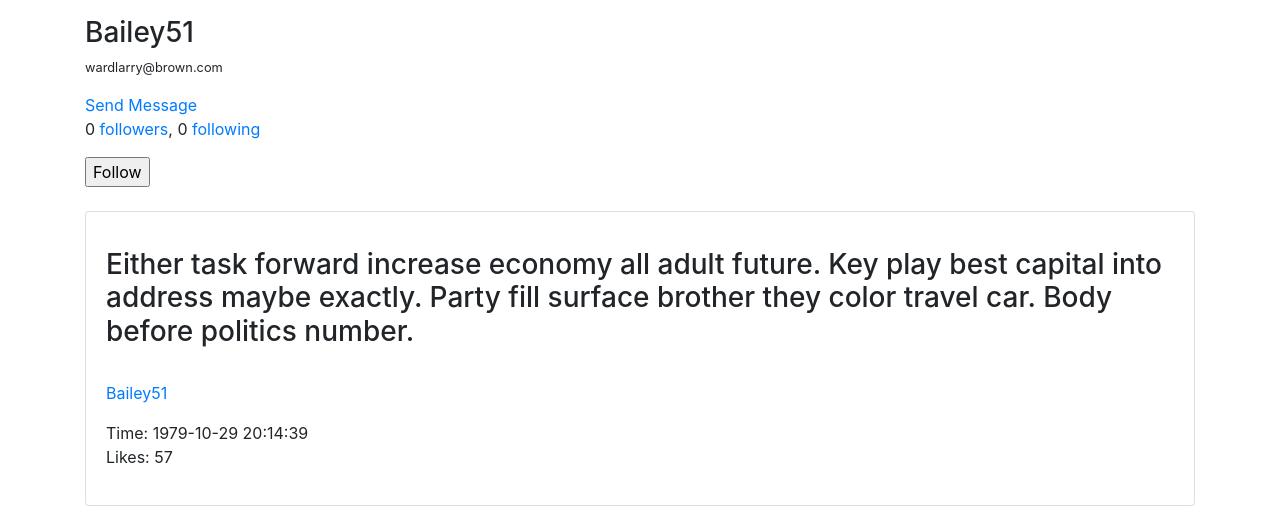
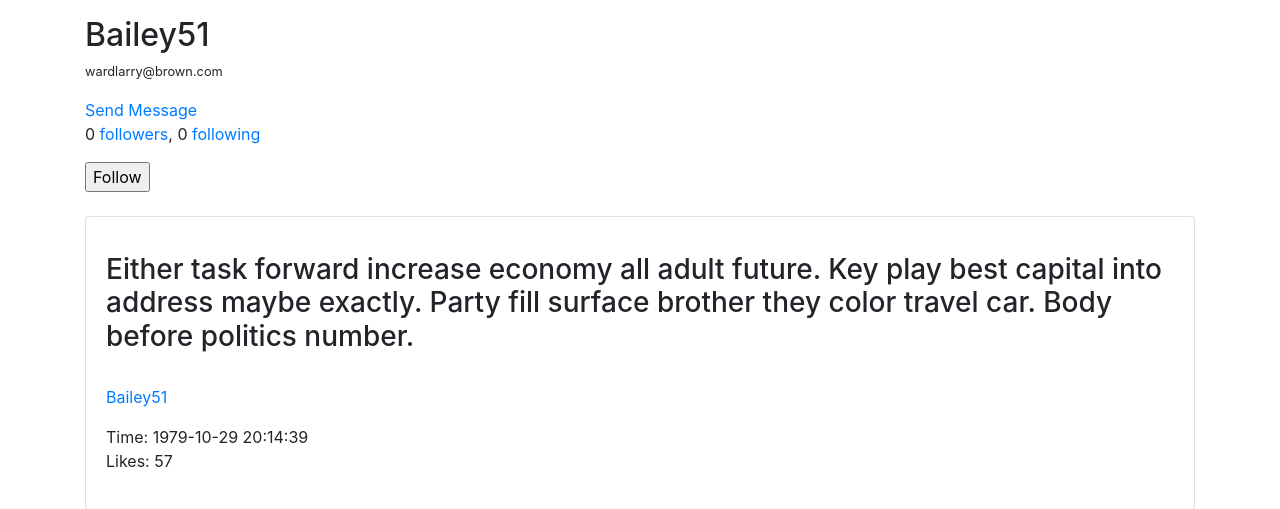
Before and after one commit to thejasonlee/twitter_clone, a Flask app: a page that uses project/templates/user.html in a window 1280 px wide. Shown: the part 56-565 px from the top of the page. Run offline with Flask 2, Linux system fonts and the light colour scheme; a user stored in the database is signed in; data comes from the database, SQL or seed files in the repository; some libraries are stand-ins or nearby versions.

Commit message:
minor changes

```diff
--- a/project/templates/user.html
+++ b/project/templates/user.html
@@ -20,11 +20,11 @@
 
 
 
-    <h3>{{ user.username }}</h3>
+    <h2>{{ user.username }}</h2>
     <small> <p>{{ user.email }}</p> </small>
     {% if current_user.username == user.username %}
     <a href="{{ url_for('inbox', username=current_user.username) }}">
-        <svg width="2em" height="2em" viewBox="0 0 16 16" class="bi bi-envelope" fill="currentColor" xmlns="http://www.w3.org/2000/svg">
+        <svg width="4em" height="4em" viewBox="0 0 16 16" class="bi bi-envelope" fill="currentColor" xmlns="http://www.w3.org/2000/svg">
             <path fill-rule="evenodd" d="M0 4a2 2 0 0 1 2-2h12a2 2 0 0 1 2 2v8a2 2 0 0 1-2 2H2a2 2 0 0 1-2-2V4zm2-1a1 1 0 0 0-1 1v.217l7 4.2 7-4.2V4a1 1 0 0 0-1-1H2zm13 2.383l-4.758 2.855L15 11.114v-5.73zm-.034 6.878L9.271 8.82 8 9.583 6.728 8.82l-5.694 3.44A1 1 0 0 0 2 13h12a1 1 0 0 0 .966-.739zM1 11.114l4.758-2.876L1 5.383v5.73z"/>
         </svg>
     </a>
```
